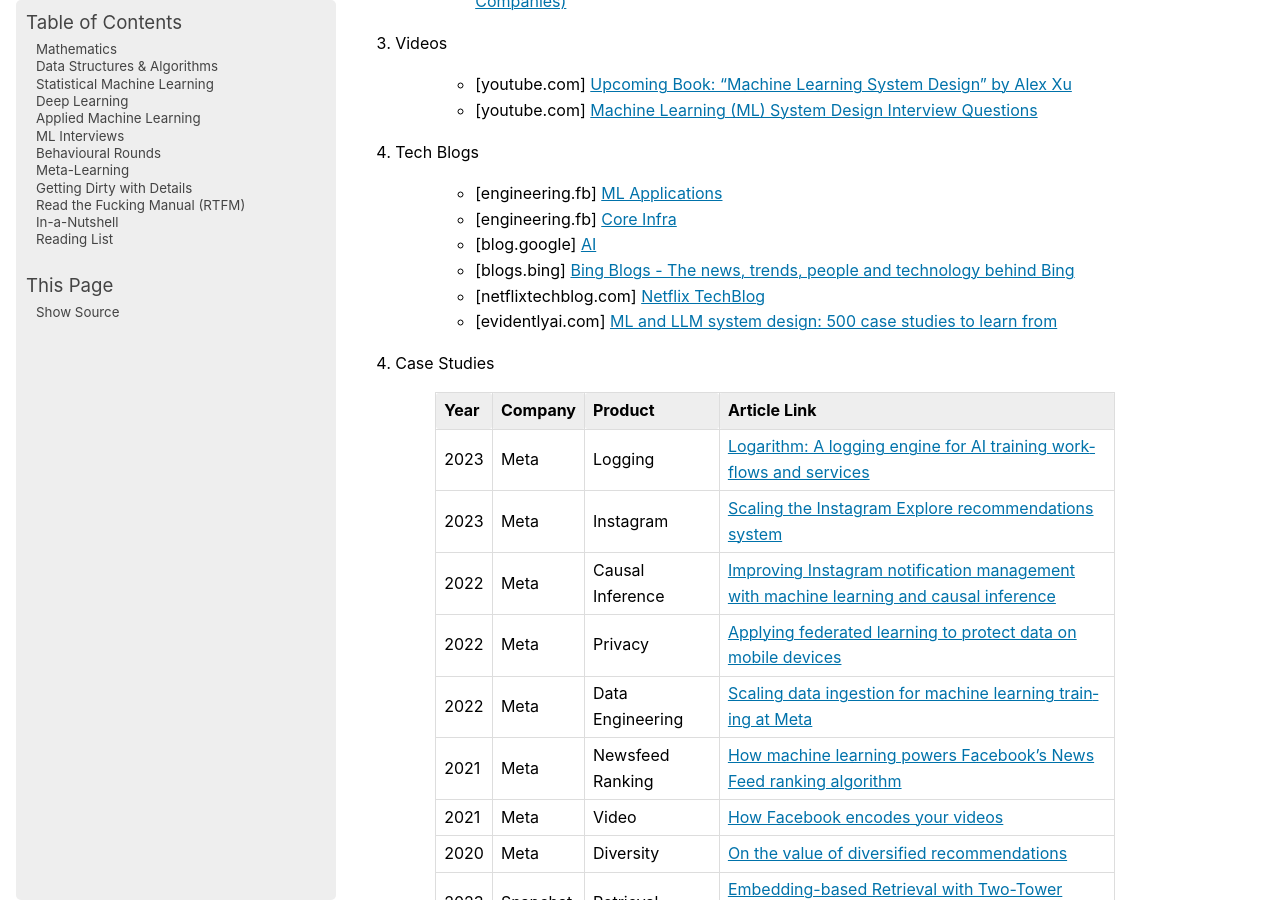
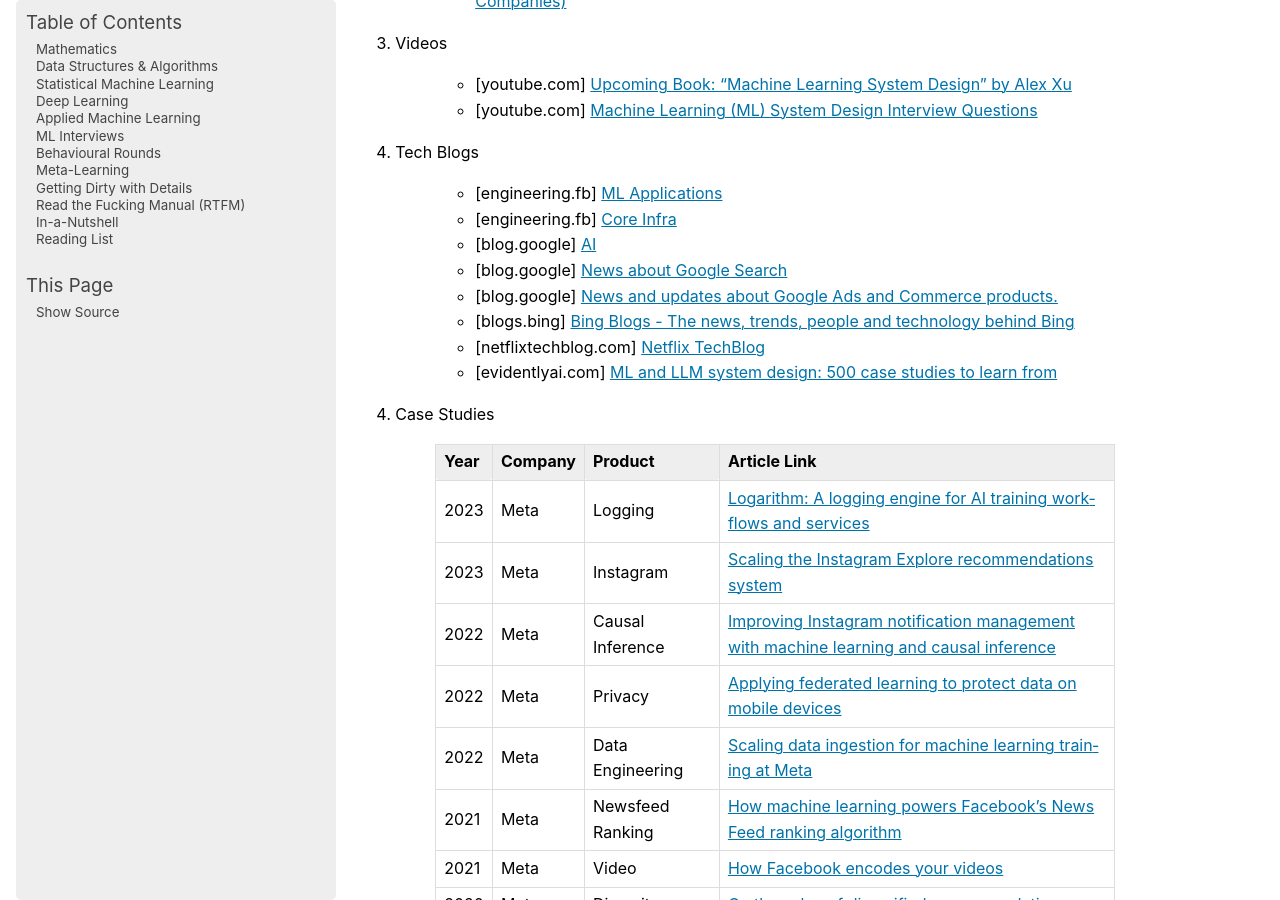
Before and after one commit to uselesstechjunks/leetcode, a Sphinx documentation site: the page built from docs/source/applied/methods/index.rst, in a window 1280 px wide and 900 px high, scrolled down 4099 px. Built offline with Sphinx 7.4.7, drawn with Linux system fonts in a browser that asks for light colours; pages that are not in the unit, such as notebooks, are missing from menus.

Commit message:
Update index.rst

```diff
--- a/docs/source/applied/methods/index.rst
+++ b/docs/source/applied/methods/index.rst
@@ -44,6 +44,8 @@ Design Resources
 	* [engineering.fb] `ML Applications <https://engineering.fb.com/category/ml-applications/>`_
 	* [engineering.fb] `Core Infra <https://engineering.fb.com/category/core-data/>`_
 	* [blog.google] `AI <https://blog.google/technology/ai/>`_
+	* [blog.google] `News about Google Search <https://blog.google/products/search/>`_
+	* [blog.google] `News and updates about Google Ads and Commerce products. <https://blog.google/products/search/>`_
 	* [blogs.bing] `Bing Blogs - The news, trends, people and technology behind Bing <https://blogs.bing.com/>`_
 	* [netflixtechblog.com] `Netflix TechBlog <https://netflixtechblog.com/>`_
 	* [evidentlyai.com] `ML and LLM system design: 500 case studies to learn from <https://www.evidentlyai.com/ml-system-design>`_
```
